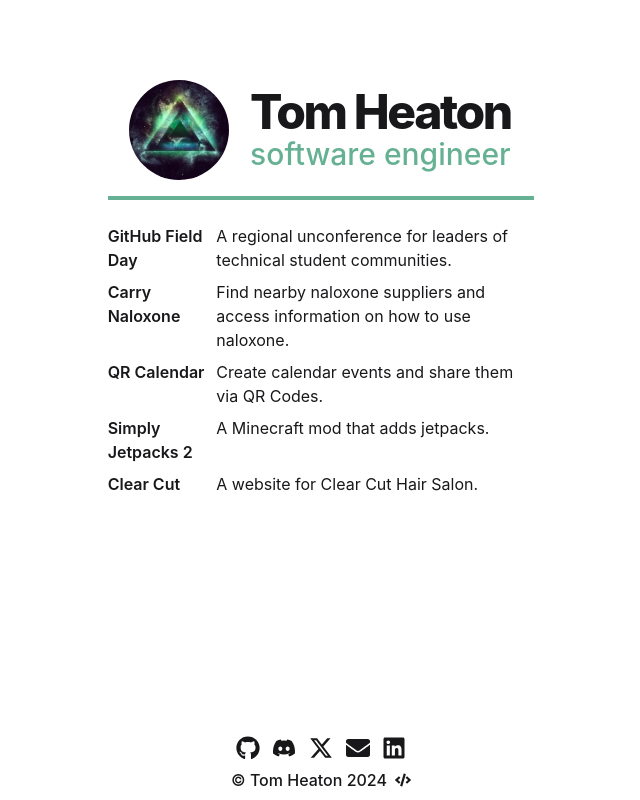
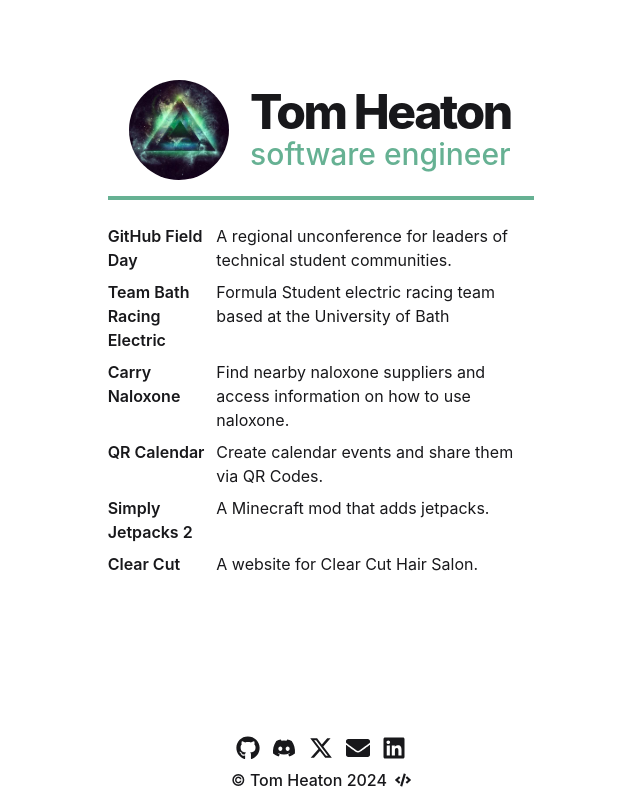
Before and after one commit to tomheaton/tomheaton.dev, a Next.js app: page / in a window 1280 px wide. Shown: the whole page, without its empty margins (319-959 px from the left). Built offline with nearby package versions, Linux system fonts and the light colour scheme.

Commit message:
chore: add tbre

```diff
--- a/src/app/page.tsx
+++ b/src/app/page.tsx
@@ -10,6 +10,12 @@ const projectData: {
     description:
       "A regional unconference for leaders of technical student communities.",
     url: "https://githubfieldday.com",
+  },
+  {
+    name: "Team Bath Racing Electric",
+    description:
+      "Formula Student electric racing team based at the University of Bath",
+    url: "https://teambathracingelectric.com",
   },
   {
     name: "Carry Naloxone",
```
